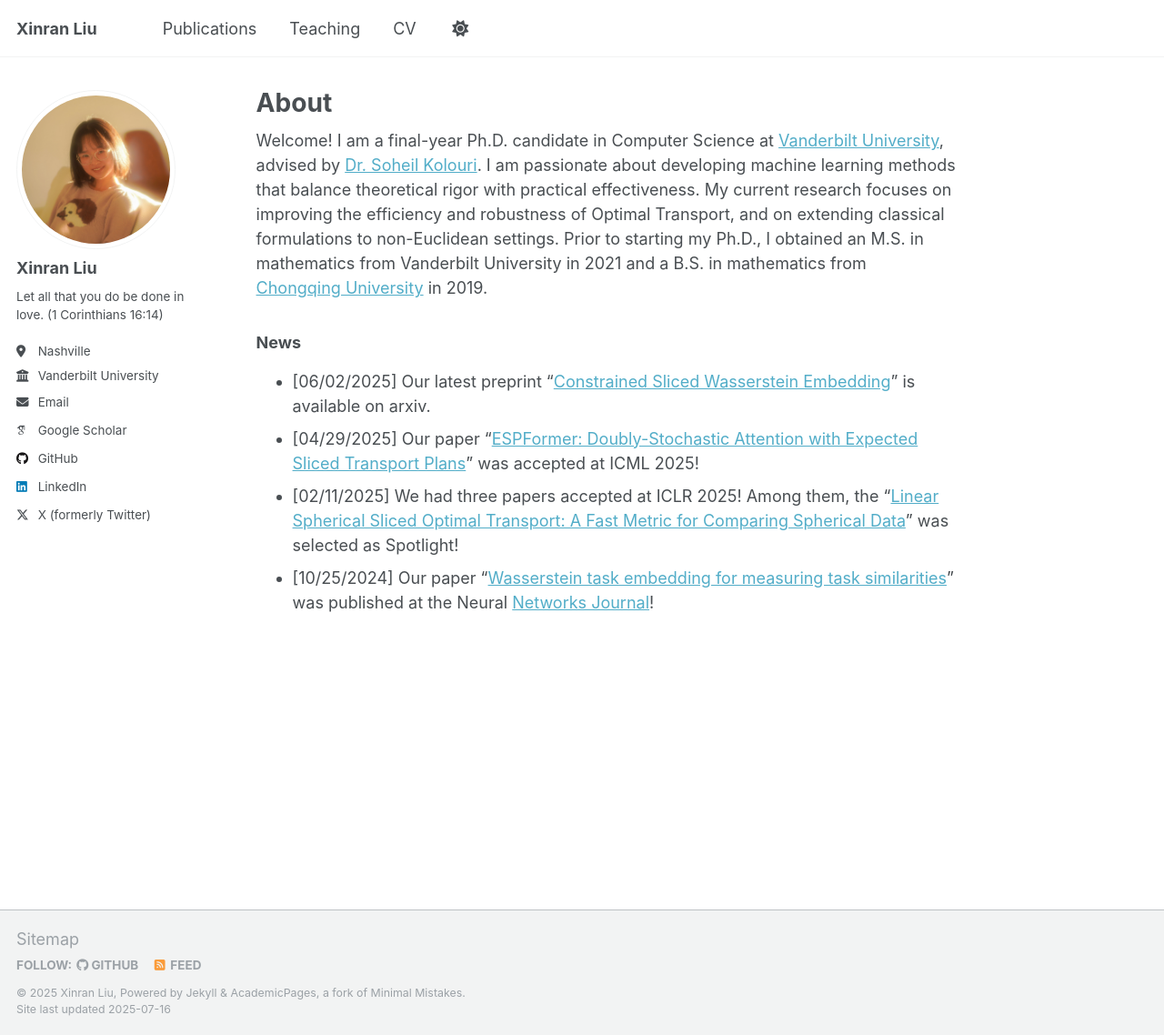
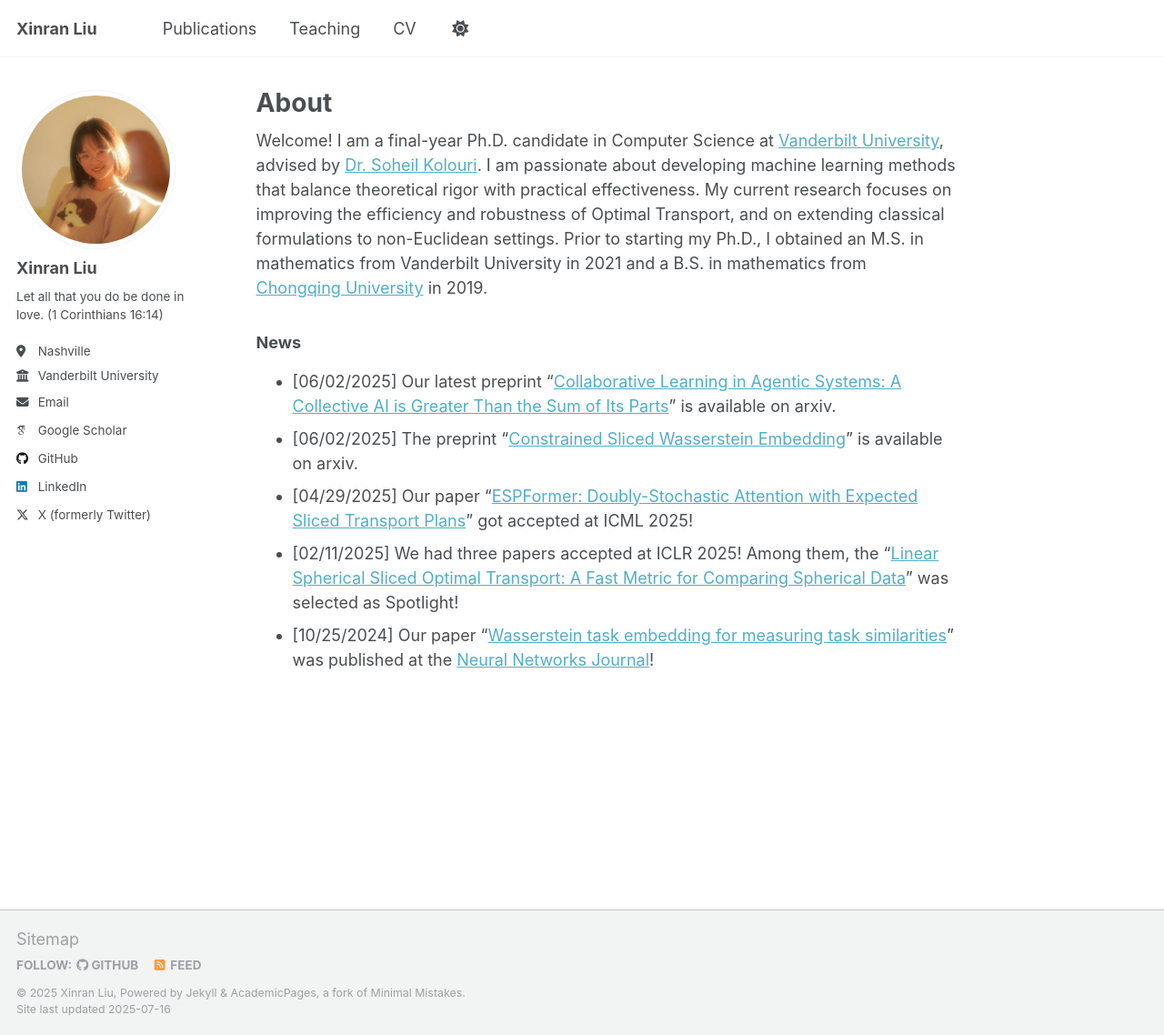
Before and after one commit to xinranliueva/xinranliueva.github.io, a Jekyll site: the page built from _pages/about.md, in a window 1280 px wide and 1138 px high. Shown: the whole window at 91% size. Built offline with Jekyll 4.4.1, drawn with Linux system fonts in a browser that asks for light colours; some web fonts are replaced.

Commit message:
Update about.md

```diff
--- a/_pages/about.md
+++ b/_pages/about.md
@@ -13,10 +13,12 @@ Welcome! I am a final-year Ph.D. candidate in Computer Science at [Vanderbilt Un
 ### News
 
   - [06/02/2025]
-     Our latest preprint "[Constrained Sliced Wasserstein Embedding](https://arxiv.org/abs/2506.02203)" is available on arxiv.
+     Our latest preprint "[Collaborative Learning in Agentic Systems: A Collective AI is Greater Than the Sum of Its Parts](https://arxiv.org/abs/2506.05577)" is available on arxiv.
+  - [06/02/2025]
+     The preprint "[Constrained Sliced Wasserstein Embedding](https://arxiv.org/abs/2506.02203)" is available on arxiv.
   - [04/29/2025]
-     Our paper "[ESPFormer: Doubly-Stochastic Attention with Expected Sliced Transport Plans](https://openreview.net/pdf?id=Uq70mJuUB8)" was accepted at ICML 2025!
+     Our paper "[ESPFormer: Doubly-Stochastic Attention with Expected Sliced Transport Plans](https://openreview.net/pdf?id=Uq70mJuUB8)" got accepted at ICML 2025!
   - [02/11/2025]
      We had three papers accepted at ICLR 2025! Among them, the "[Linear Spherical Sliced Optimal Transport: A Fast Metric for Comparing Spherical Data](https://openreview.net/pdf?id=fgUFZAxywx)" was selected as Spotlight!
   - [10/25/2024]
-     Our paper "[Wasserstein task embedding for measuring task similarities](https://www.sciencedirect.com/science/article/pii/S0893608024007202)" was published at the Neural [Networks Journal](https://www.sciencedirect.com/journal/neural-networks)!
+     Our paper "[Wasserstein task embedding for measuring task similarities](https://www.sciencedirect.com/science/article/pii/S0893608024007202)" was published at the [Neural Networks Journal](https://www.sciencedirect.com/journal/neural-networks)!
```
